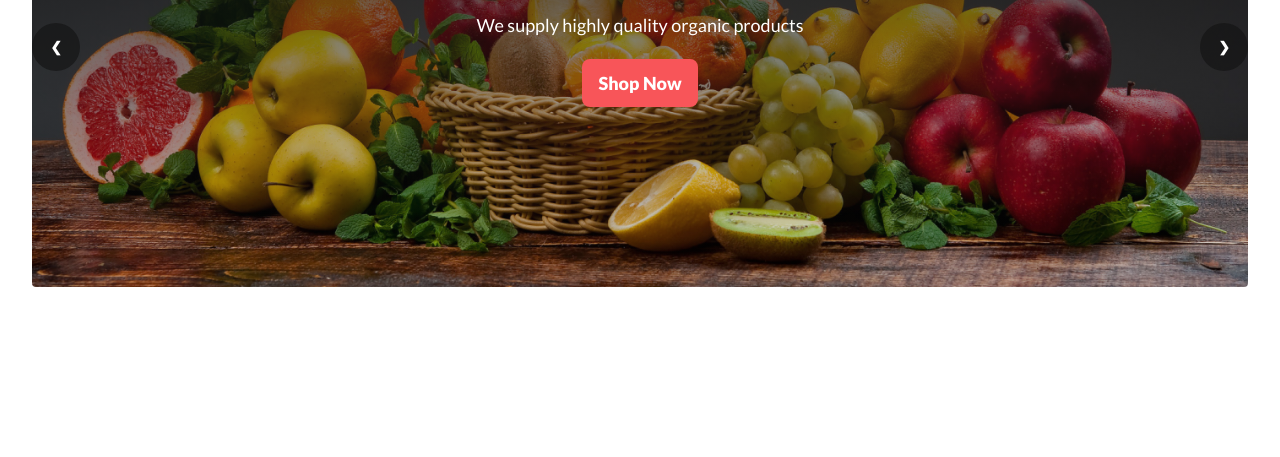
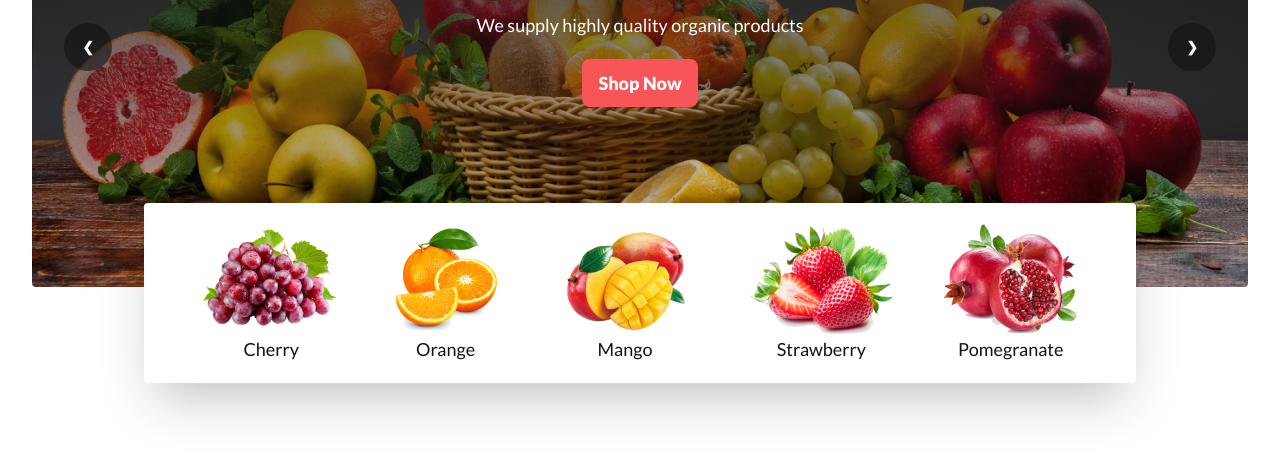
Before and after one commit to saiful7778/fruit-burst-assignment-03, a plain HTML site: page index.html in a window 1280 px wide. Shown: the part 301-758 px from the top of the page. Drawn offline with nearby package versions, Linux system fonts and the light colour scheme; grey boxes are pictures that could not be loaded.

Commit message:
add home product section

```diff
--- a/index.html
+++ b/index.html
@@ -174,7 +174,7 @@
               </button>
             </div>
             <div
-              class="absolute flex justify-between transform -translate-y-1/2 left-0 right-0 top-1/2"
+              class="absolute flex justify-between transform -translate-y-1/2 md:left-8 md:right-8 left-0 right-0 top-1/2"
             >
               <a
                 href="#slide4"
@@ -216,7 +216,7 @@
               </button>
             </div>
             <div
-              class="absolute flex justify-between transform -translate-y-1/2 left-0 right-0 top-1/2"
+              class="absolute flex justify-between transform -translate-y-1/2 md:left-8 md:right-8 left-0 right-0 top-1/2"
             >
               <a
                 href="#slide1"
@@ -258,7 +258,7 @@
               </button>
             </div>
             <div
-              class="absolute flex justify-between transform -translate-y-1/2 left-0 right-0 top-1/2"
+              class="absolute flex justify-between transform -translate-y-1/2 md:left-8 md:right-8 left-0 right-0 top-1/2"
             >
               <a
                 href="#slide2"
@@ -300,7 +300,7 @@
               </button>
             </div>
             <div
-              class="absolute flex justify-between transform -translate-y-1/2 left-0 right-0 top-1/2"
+              class="absolute flex justify-between transform -translate-y-1/2 md:left-8 md:right-8 left-0 right-0 top-1/2"
             >
               <a
                 href="#slide3"
@@ -317,6 +317,32 @@
         </div>
       </div>
       <!-- home section end -->
+      <!-- product showcase section start -->
+      <div
+        class="w-4/5 mx-auto py-5 px-8 -mt-24 relative z-20 shadow-2xl rounded bg-white hidden md:flex justify-around items-center text-center"
+      >
+        <div class="item">
+          <img src="/images/fruit1.png" alt="" />
+          <p class="text-dark-01 text-lg font-medium">Cherry</p>
+        </div>
+        <div class="item">
+          <img src="/images/fruit2.png" alt="" />
+          <p class="text-dark-01 text-lg font-medium">Orange</p>
+        </div>
+        <div class="item">
+          <img src="/images/fruit3.png" alt="" />
+          <p class="text-dark-01 text-lg font-medium">Mango</p>
+        </div>
+        <div class="item">
+          <img src="/images/fruit4.png" alt="" />
+          <p class="text-dark-01 text-lg font-medium">Strawberry</p>
+        </div>
+        <div class="item">
+          <img src="/images/fruit5.png" alt="" />
+          <p class="text-dark-01 text-lg font-medium">Pomegranate</p>
+        </div>
+      </div>
+      <!-- product showcase section end -->
     </header>
   </body>
 </html>
```
